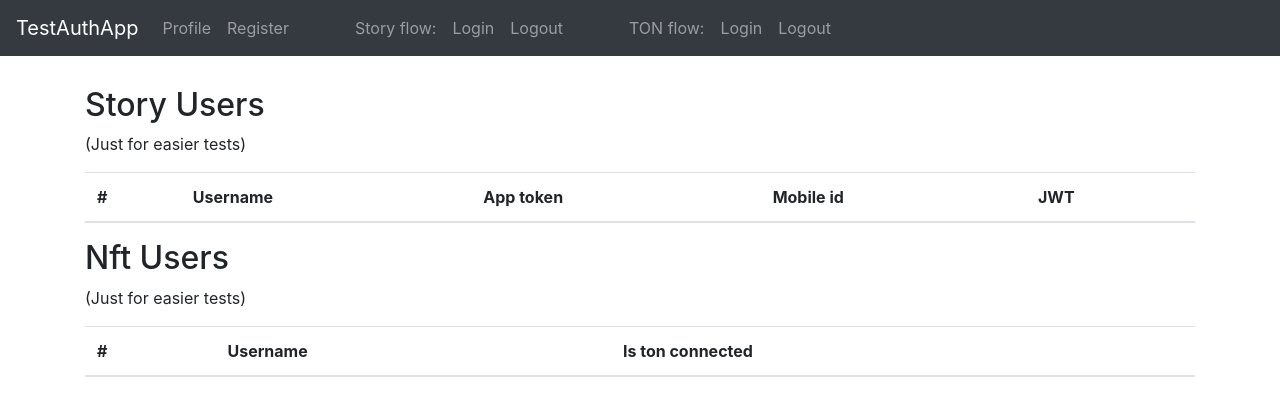
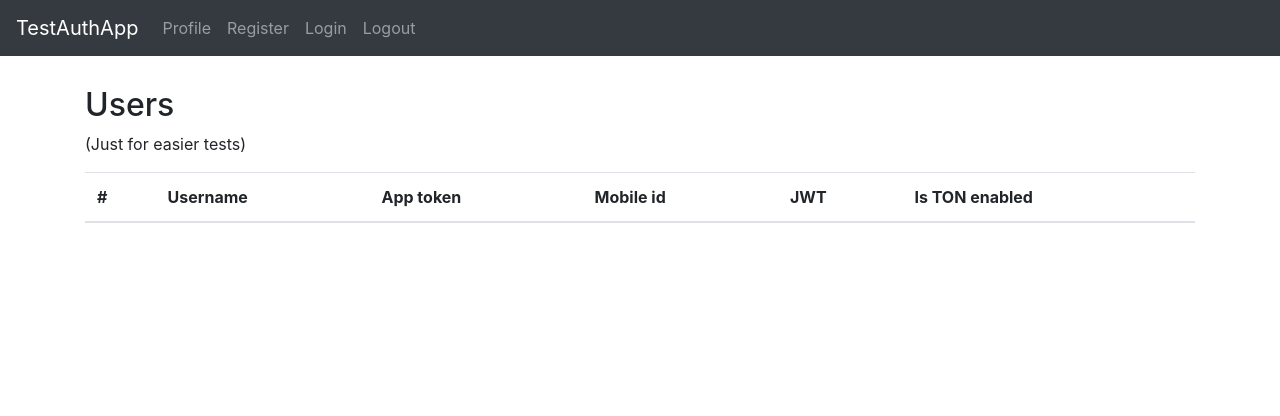
Before and after one commit to TheQwaad/VTB-Api-Hackathon-2024-finals, a Django app: page / in a window 1280 px wide. Shown: the top 416 px of the page. Run offline with Django 5.2, Linux system fonts and the light colour scheme; lists and menus that the app fills with data are empty.

Commit message:
test-register

```diff
--- a/test_auth_app/src/base/models.py
+++ b/test_auth_app/src/base/models.py
@@ -55,10 +55,30 @@ class BaseUser(AbstractBaseUser):
     def check_password(self, password: str) -> bool:
         return check_password(password, self.password)
 
+    def is_register_complete(self) -> bool:
+        nft_auth_method = self.get_nft_auth_method()
+        if nft_auth_method is not None and not nft_auth_method.is_ton_connected:
+            return False
+        story_auth_method = self.get_story_auth_method()
+        if story_auth_method is not None and not story_auth_method.is_mobile_verified():
+            return False
+        return True
+
+    def get_register_redirect(self):
+        from django.shortcuts import redirect
+        nft_auth_method = self.get_nft_auth_method()
+        if nft_auth_method is not None and not nft_auth_method.is_ton_connected:
+            return redirect('nft_auth.verify_app', user_id=self.id)
+        story_auth_method = self.get_story_auth_method()
+        if story_auth_method is not None and not story_auth_method.is_mobile_verified():
+            return redirect('auth.verify_app', user_id=self.id)
+        return None
+
     def regenerate_jwt(self) -> None:
         self.jwt_token = get_random_string(length=32)
         self.save()
 
+    @property
     def is_story_auth_enabled(self) -> bool:
         return self.get_story_auth_method() is not None
 
@@ -68,6 +88,7 @@ class BaseUser(AbstractBaseUser):
         except ObjectDoesNotExist:
             return None
 
+    @property
     def is_nft_auth_enabled(self) -> bool:
         return self.get_nft_auth_method() is not None
 
--- a/test_auth_app/src/base/templates/index.html
+++ b/test_auth_app/src/base/templates/index.html
@@ -1,7 +1,7 @@
 {% extends 'template.html' %}
 
 {% block content %}
-    <h2>Story Users</h2>
+    <h2>Users</h2>
     <p>(Just for easier tests)</p>
     <table class="table table-striped">
         <thead>
@@ -11,36 +11,27 @@
             <th scope="col">App token</th>
             <th scope="col">Mobile id</th>
             <th scope="col">JWT</th>
+            <th scope="col">Is TON enabled</th>
         </tr>
         </thead>
         <tbody>
-        {% for user in story_users %}
+        {% for user in users %}
             <tr>
                 <th scope="row">{{ user.id }}</th>
                 <td>{{ user.username }}</td>
-                <td>{{ user.mobile_app_token }}</td>
-                <td>{{ user.mobile_identifier }}</td>
+                {% if user.is_story_auth_enabled %}
+                    <td>{{ user.story_auth_method.mobile_app_token }}</td>
+                    <td>{{ user.story_auth_method.mobile_identifier }}</td>
+                {% else %}
+                    <td>Not set</td>
+                    <td>Not set</td>
+                {% endif %}
                 <td>{{ user.jwt_token }}</td>
-            </tr>
-        {% endfor %}
-        </tbody>
-    </table>
-    <h2>Nft Users</h2>
-    <p>(Just for easier tests)</p>
-    <table class="table table-striped">
-        <thead>
-        <tr>
-            <th scope="col">#</th>
-            <th scope="col">Username</th>
-            <th scope="col">Is ton connected</th>
-        </tr>
-        </thead>
-        <tbody>
-        {% for user in nft_users %}
-            <tr>
-                <th scope="row">{{ user.id }}</th>
-                <td>{{ user.username }}</td>
-                <td>{{ user.is_ton_connected }}</td>
+                {% if user.is_nft_auth_enabled %}
+                    <td>{{ user.nft_auth_method.is_ton_connected }}</td>
+                {% else %}
+                    <td>Not set</td>
+                {% endif %}
             </tr>
         {% endfor %}
         </tbody>
--- a/test_auth_app/src/base/templates/template.html
+++ b/test_auth_app/src/base/templates/template.html
@@ -36,27 +36,11 @@
             <li class="nav-item">
                 <a class="nav-link" href="{% url 'auth.register' %}">Register</a>
             </li>
-        </ul>
-        <ul class="navbar-nav" style="margin-left: 50px">
-            <li class="nav-item">
-                <div class="nav-link">Story flow:</div>
-            </li>
             <li class="nav-item">
                 <a class="nav-link" href="{% url 'auth.login' %}">Login</a>
             </li>
             <li class="nav-item">
                 <a class="nav-link" href="{% url 'auth.logout' %}">Logout</a>
-            </li>
-        </ul>
-        <ul class="navbar-nav" style="margin-left: 50px">
-            <li class="nav-item">
-                <div class="nav-link">TON flow:</div>
-            </li>
-            <li class="nav-item">
-                <a class="nav-link" href="{% url 'nft_auth.login' %}">Login</a>
-            </li>
-            <li class="nav-item">
-                <a class="nav-link" href="{% url 'nft_auth.logout' %}">Logout</a>
             </li>
         </ul>
     </div>
--- a/test_auth_app/src/base/urls.py
+++ b/test_auth_app/src/base/urls.py
@@ -5,21 +5,21 @@ from django.conf import settings
 from django.conf.urls.static import static
 
 urlpatterns = [
+    # common views
     path("", views.IndexView.as_view(), name="index"),
     path("profile", views.ProfileView.as_view(), name="profile"),
     path("test", views.TestView.as_view(), name="test"),
+    path("register", views.RegisterView.as_view(), name="auth.register"),
+    path("login", views.LoginView.as_view(), name="auth.login"),
+    path("logout", views.LogoutView.as_view(), name="auth.logout"),
 
     # story auth flow
-    path("register", views.RegisterView.as_view(), name="auth.register"),
     path("story/verify_app/<int:user_id>", story_auth_views.VerifyAppView.as_view(), name="auth.verify_app"),
-    path("story/login", story_auth_views.LoginView.as_view(), name="auth.login"),
     path("story/login_confirm/<int:user_id>", story_auth_views.LoginConfirmView.as_view(), name="auth.login_confirm"),
     path("story/story/show", story_auth_views.GetStoryView.as_view(), name="story.show"),
-    path("story/logout", story_auth_views.LogoutView.as_view(), name="auth.logout"),
 
     # NFT auth flow
     path("nft/verify_app/<int:user_id>", nft_auth_views.VerifyRegisterView.as_view(), name="nft_auth.verify_app"),
-    path("nft/login", nft_auth_views.LoginView.as_view(), name="nft_auth.login"),
-    path("nft/logout", nft_auth_views.LogoutView.as_view(), name="nft_auth.logout"),
     path('nft/complete-login/', nft_auth_views.complete_login, name='complete_login'),
+
 ] + static(settings.STATIC_URL, document_root=settings.STATIC_ROOT)
--- a/test_auth_app/src/base/views/views.py
+++ b/test_auth_app/src/base/views/views.py
@@ -1,11 +1,17 @@
+from rest_framework.response import Response
+from base.serializers.model_serializers import *
+from asgiref.sync import sync_to_async
+from django.http import HttpResponseServerError
+from django.views import View
+from django.contrib.auth import logout
 from rest_framework.authentication import SessionAuthentication, BasicAuthentication
 from rest_framework.permissions import IsAuthenticated
 from rest_framework.request import Request
-from rest_framework.response import Response
 from rest_framework.views import APIView
 from django.shortcuts import render, redirect
-from base.models import StoryAuthUser, NftAuthUser, BaseUser
-from base.serializers.model_serializers import RegisterUserSerializer
+from base.models import NftAuthUser
+from base.serializers.model_serializers import LoginUserSerializer
+from base.services.tonconnect_handlers.tonconnect_helper import TonConnectWrapper
 
 
 class TestView(APIView):
@@ -17,11 +23,9 @@ class TestView(APIView):
 
 class IndexView(APIView):
     def get(self, request: Request):
-        story_users = StoryAuthUser.objects.all()
-        nft_users = NftAuthUser.objects.all()
+        users = BaseUser.objects.all()
         return render(request, 'index.html', {
-            'story_users': story_users,
-            'nft_users': nft_users
+            'users': users,
         })
 
 
@@ -41,4 +45,42 @@ class RegisterView(APIView):
         user_serializer = RegisterUserSerializer(data=request.data)
         user_serializer.is_valid(raise_exception=True)
         user: BaseUser = user_serializer.save()
-        return redirect("auth.verify_app", user_id=user.id)
+        return user.get_register_redirect()
+
+
+class LoginView(View):
+    async def get(self, request: Request):
+        return render(request, "nft_auth/login.html")
+
+    async def post(self, request: Request):
+        serializer = LoginUserSerializer(data=request.data)
+        user = await sync_to_async(serializer.get_authenticated_user)()
+        if not user.is_register_complete():
+            return await sync_to_async(user.get_register_redirect)()
+
+        if user.is_story_auth_enabled():
+            user.get_story_auth_method().regenerate_story()
+            return await sync_to_async(redirect)('auth.login_confirm', user_id=user.id)
+
+        serializer = LoginUserSerializer(data=request.POST)
+        serializer.is_valid(raise_exception=True)
+        try:
+            connector = TonConnectWrapper(user_id=user.id)
+            wallets = await connector.get_wallet_list()
+            wallet_names = [wallet["name"] for wallet in wallets]
+            response = await sync_to_async(render)(request, "nft_auth/verify_app.html",
+                                                   {"wallet_names": wallet_names, "user_id": user.id})
+            return response
+        except NftAuthUser.DoesNotExist:
+            return await sync_to_async(HttpResponseServerError)("User not found")
+        except Exception as e:
+            return await sync_to_async(HttpResponseServerError)(f"Error: {str(e)}")
+
+
+class LogoutView(APIView):
+    authentication_classes = [SessionAuthentication, BasicAuthentication]
+    permission_classes = [IsAuthenticated]
+
+    def get(self, request: Request):
+        logout(request)
+        return redirect("index")
```
Also changed, not shown: test_auth_app/src/base/serializers/model_serializers.py (+10 -5 lines), test_auth_app/src/base/services/qr_service.py (+5 -3 lines), test_auth_app/src/base/views/nft_auth_views.py (+0 -30 lines), test_auth_app/src/base/views/story_auth_views.py (+7 -31 lines).
